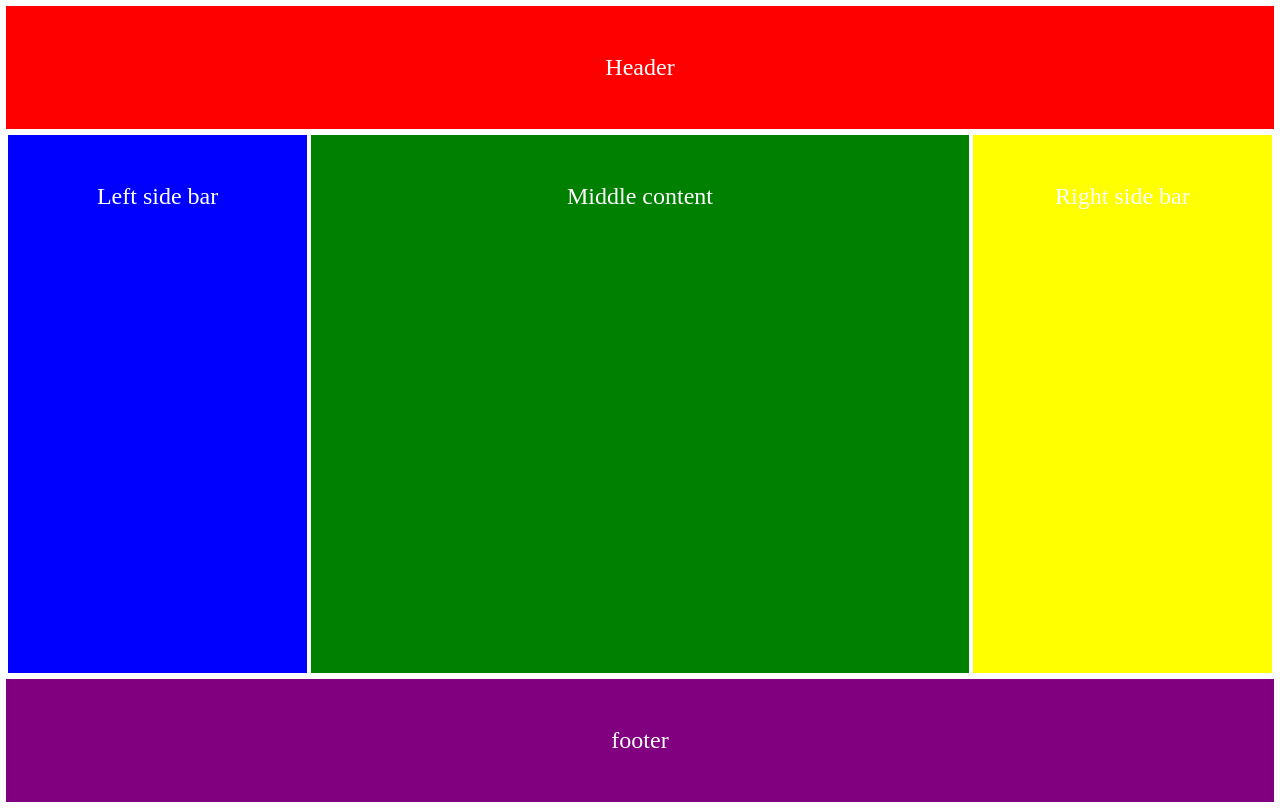
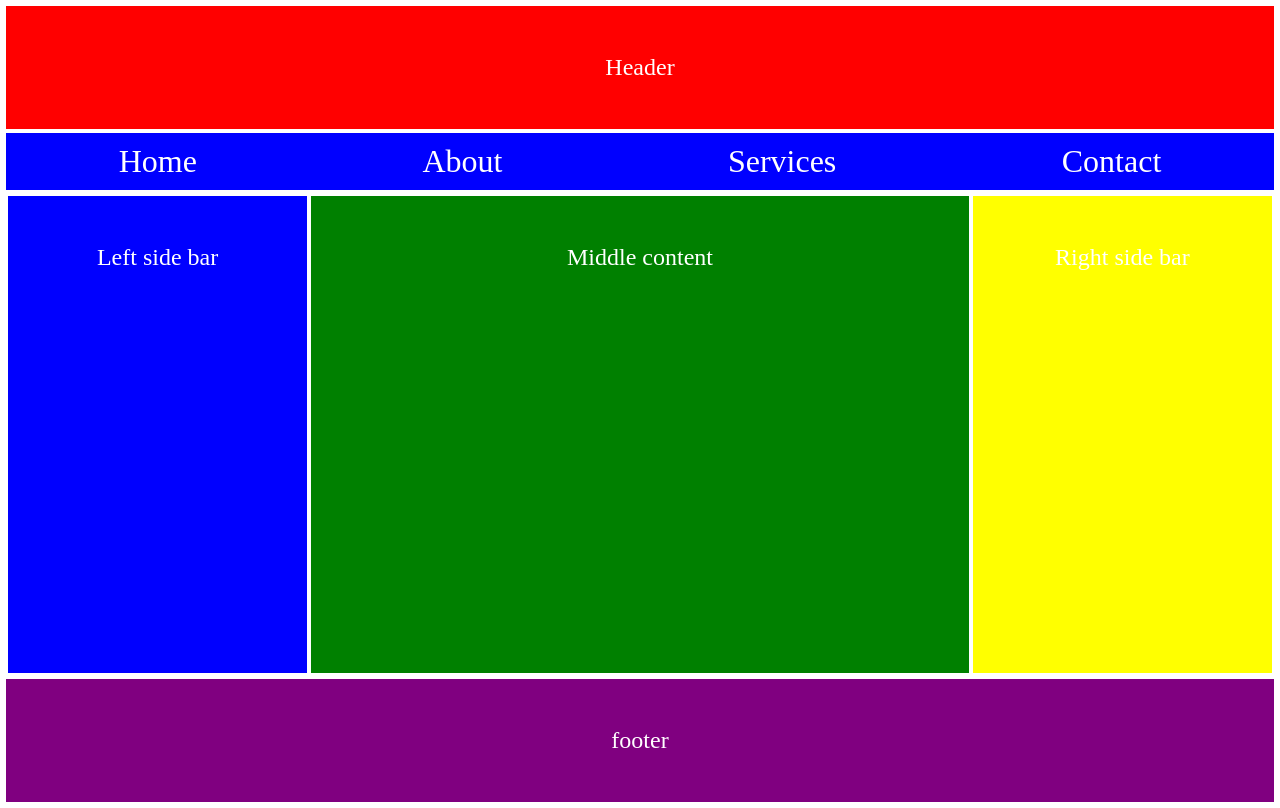
Before and after one commit to chathurasgithub/holy-grail-layout, a website: page holy-grail-layout/index.html in a window 1280 px wide. Drawn offline with Linux system fonts and the light colour scheme.

Commit message:
nav bar added

```diff
--- a/holy-grail-layout/index.html
+++ b/holy-grail-layout/index.html
@@ -13,6 +13,14 @@
     <header class="flex-header">
         Header
     </header>
+    <nav>
+            <ul>
+                <li>Home</li>
+                <li>About</li>
+                <li>Services</li>
+                <li>Contact</li>
+            </ul>
+        </nav>
     <main class="flex-main">
         <leftsidebar class="flex-leftside-bar">
             Left side bar
--- a/holy-grail-layout/style.css
+++ b/holy-grail-layout/style.css
@@ -46,6 +46,39 @@ body {
     padding-bottom: 3rem;
 }
 
+nav {
+    font-size: 2rem;
+    background-color:blue;
+}
+nav ul {
+    list-style-type: none;
+    margin: 0;
+    padding: 0;
+    display: flex;
+    /* justify-content: space-around; */
+}
+
+nav ul li {
+    cursor: pointer;
+    padding: 0.5rem;
+    flex: auto;
+    text-align: center;
+}
+
+nav ul li:hover {
+    background-color: #555;
+    color:black;
+}
+
+@media all and (max-width: 400px) {
+    nav ul {
+        flex-direction: column;
+    }
+    nav ul li {
+        text-align: center;
+    }
+}
+
 @media all and (max-width: 540px) {
     .flex-main {
         flex-direction: column;
```
